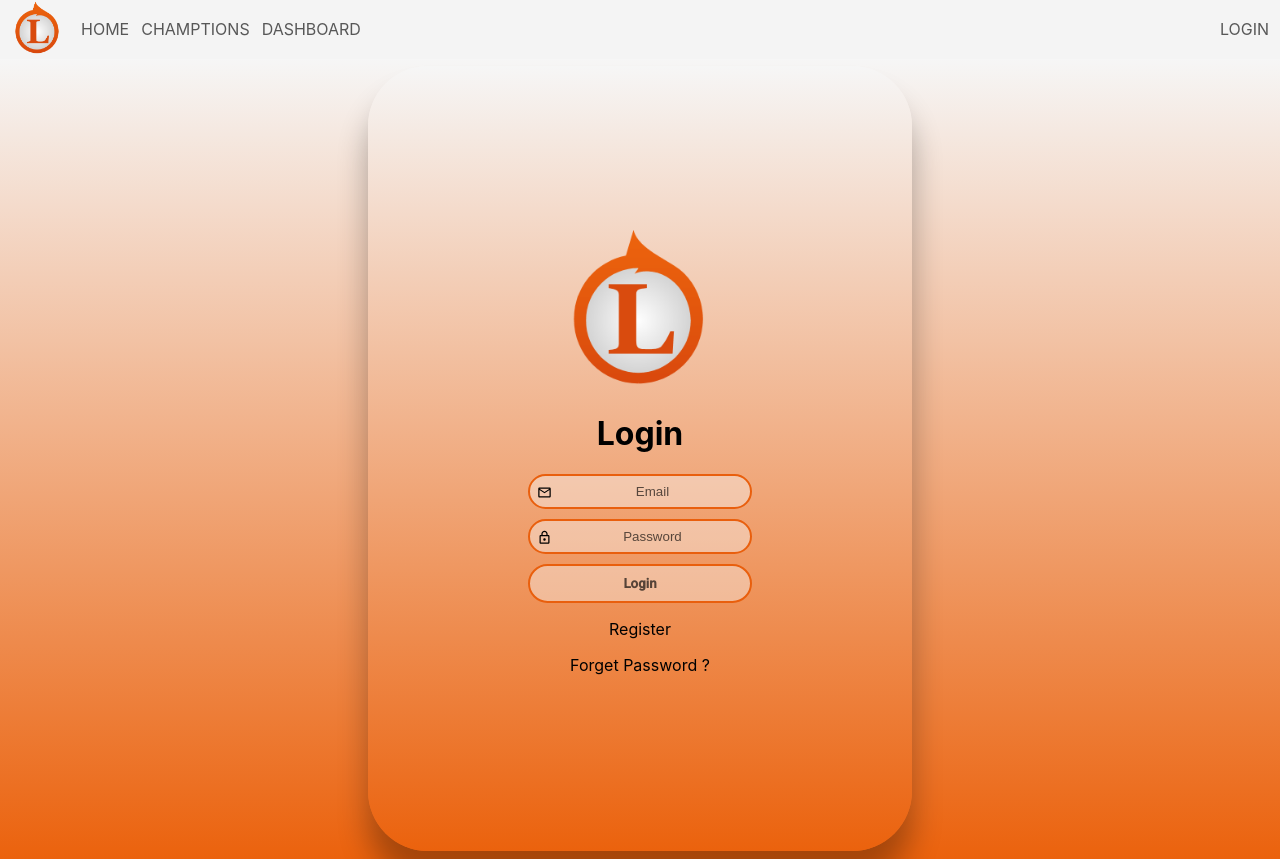
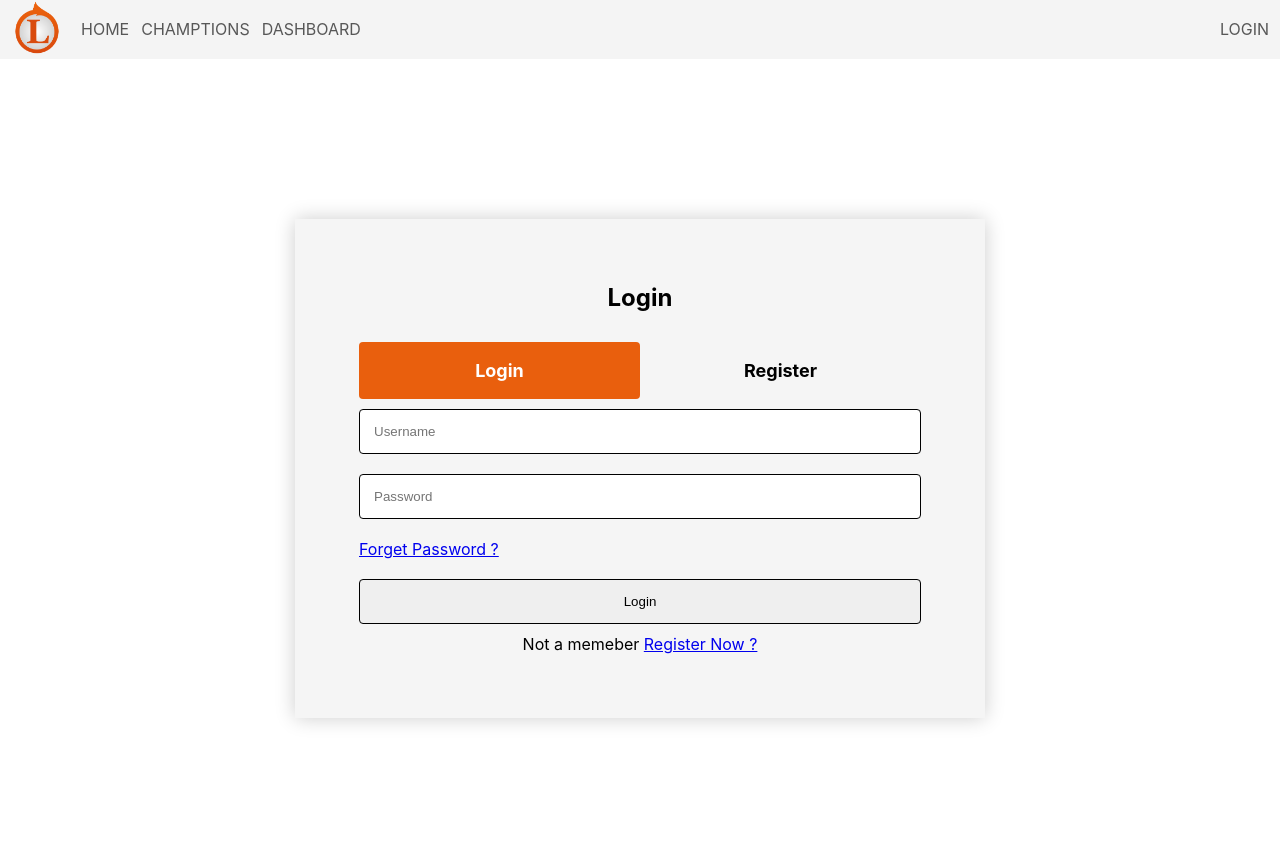
Before and after one commit to AbdelrahmanXMohamed/League_of_League, a React (Create React App) app: page /login in a window 1280 px wide. After the commit the page ends 800 px from the top, so only its background shows below. Built offline with nearby package versions, Linux system fonts and the light colour scheme.

Commit message:
fix login

```diff
--- a/src/App.js
+++ b/src/App.js
@@ -17,22 +17,22 @@ function App() {
         <Route exact path="/">
           <Home />
         </Route>
-        <Route exact path="/Champtions">
+        <Route exact path="/champtions">
           <Champtions />
         </Route>
-        <Route path="/Champtions/Profile/:id">
+        <Route path="/champtions/profile/:id">
           <ChampProfile />
         </Route>
-        <Route path="/Login">
+        <Route path="/login">
           <Login />
         </Route>
-        <Route path="/Register">
+        <Route path="/register">
           <Register />
         </Route>
-        <Route path="/ForgetPassword">
+        <Route path="/forget_password">
           <ForgetPassword />
         </Route>
-        <Route path="/Dashboard">
+        <Route path="/dashboard">
           <Dashboard />
         </Route>
         <Route path="*">
--- a/src/components/Navbar.js
+++ b/src/components/Navbar.js
@@ -11,7 +11,7 @@ const Navbar = () => {
   }
   return (
     <div className={navbar ? "Navbar" : "Navbar animationReflect"}>
-      <MenuIcon className="makeItColor Toggle" onClick={() => handleNavbar()} style={{ fontSize: "34px" }} />
+      <MenuIcon className="makeItColor Toggle" onClick={() => handleNavbar()} />
       <div className="logo">
         <img src={Logo} width="75px" alt="logo" />
       </div>
--- a/src/index.js
+++ b/src/index.js
@@ -1,6 +1,5 @@
 import React from 'react';
 import ReactDOM from 'react-dom';
-import './index.css';
 import App from './App';
 import reportWebVitals from './reportWebVitals';
 
--- a/src/pages/ChampProfile.js
+++ b/src/pages/ChampProfile.js
@@ -12,7 +12,7 @@ const ChampProfile = (props) => {
       setChampdata(data.data[`${id}`])
       setVersion(data.version)
     })
-  })
+  }, [id])
   return (
     <>
       <div className="ChampProfile">
--- a/src/pages/Champtions.js
+++ b/src/pages/Champtions.js
@@ -1,7 +1,6 @@
 import React, { useState, useEffect } from "react";
 import ChamptionsCard from "../components/ChamptionsCard";
 import Loading from "../components/Loading";
-import { Zoom } from "@material-ui/core";
 import axios from 'axios';
 
 const Champtions = () => {
@@ -17,6 +16,7 @@ const Champtions = () => {
         setChampdata(champtions)
       }
     )
+
   }, []);
   return (
     <>
@@ -27,15 +27,7 @@ const Champtions = () => {
 
           {champdata.map((champ, index) =>
 
-            <Zoom
-              key={index}
-              in={true}
-              style={{
-                transitionDelay: `${index * 400}ms`,
-              }}
-            >
-              <ChamptionsCard champ={champ} />
-            </Zoom>
+            <ChamptionsCard key={index} champ={champ} />
 
           )}
 
--- a/src/pages/Login.js
+++ b/src/pages/Login.js
@@ -1,23 +1,25 @@
 import React, { useRef, useState } from "react";
-import MailOutlineIcon from "@material-ui/icons/MailOutline";
-import LockOutlinedIcon from "@material-ui/icons/LockOutlined";
-import Logo from "../resource/Logo.png";
-import { useHistory } from "react-router-dom";
+// import MailOutlineIcon from "@material-ui/icons/MailOutline";
+// import LockOutlinedIcon from "@material-ui/icons/LockOutlined";
+// import Logo from "../resource/Logo.png";
+import { Link, useHistory } from "react-router-dom";
+
 
 const Login = () => {
   let history = useHistory();
-  const email = useRef(null);
-  const password = useRef(null);
+  history.location.pathname.replace("/", "")
+  const username = useRef("");
+  const password = useRef("");
   const [faded, setfaded] = useState(false);
-  const handleLogin = (email, password) => {
-    console.log("email : " + email);
+  const handleLogin = (username, password) => {
+    console.log("username : " + username);
     console.log("password : " + password);
   };
   const handleSubmit = (e) => {
     e.preventDefault();
-    const emailData = email.current.value;
+    const usernameData = username.current.value;
     const passwordData = password.current.value;
-    handleLogin(emailData, passwordData);
+    handleLogin(usernameData, passwordData);
   };
   const redirect = (e) => {
     setfaded(true);
@@ -25,6 +27,32 @@ const Login = () => {
     setTimeout(() => history.push(`/${e.target.id}`), 500);
   };
   return (
+    <>
+      <div className="Form">
+        <h2>Login</h2>
+        <div className="Sign">
+          <Link className={history.location.pathname.replace("/", "") === "login" ? "login active" : "login"} to="/login">
+            Login
+          </Link>
+          <Link className={history.location.pathname.replace("/", "") === "register" ? "register active" : "register"} to="/register">
+            Register
+          </Link>
+        </div>
+        <form onSubmit={handleSubmit}>
+          <input type="text" ref={username} name="username" placeholder="Username" />
+          <input type="password" ref={password} name="password" placeholder="Password" />
+          <Link to="/forget_password">Forget Password ?</Link>
+          <input type="submit" value="Login" />
+
+        </form>
+        <p>Not a memeber <Link to="/forget_password">Register Now ?</Link></p>
+      </div>
+    </>
+  );
+};
+
+export default Login;
+/*
     <>
       <div className={"Login"}>
         <form onSubmit={handleSubmit}>
@@ -71,8 +99,4 @@ const Login = () => {
           </div>
         </form>
       </div>
-    </>
-  );
-};
-
-export default Login;
+    </>*/
--- a/src/style/styles.scss
+++ b/src/style/styles.scss
@@ -10,6 +10,25 @@
   font-family: Manga_Temple;
   src: url(/src/resource/manga_temple/mangatb.ttf);
 }
+* {
+  margin: 0;
+  padding: 0;
+  box-sizing: border-box;
+}
+body {
+  margin: 0;
+  font-family: -apple-system, BlinkMacSystemFont, "Segoe UI", "Roboto", "Oxygen",
+    "Ubuntu", "Cantarell", "Fira Sans", "Droid Sans", "Helvetica Neue",
+    sans-serif;
+
+  -webkit-font-smoothing: antialiased;
+  -moz-osx-font-smoothing: grayscale;
+}
+
+code {
+  font-family: source-code-pro, Menlo, Monaco, Consolas, "Courier New",
+    monospace;
+}
 
 .Navbar {
   display: flex;
@@ -18,10 +37,6 @@
   position: relative;
   margin-bottom: 0;
   transition: 1s;
-  &.animationReflect {
-    margin-bottom: 60px;
-    transition: 1s;
-  }
 
   .mobileNav {
     @media (max-width: 550px) {
@@ -76,6 +91,7 @@
     &.Toggle {
       display: none;
       @media (max-width: 550px) {
+        font-size: 48px;
         display: block !important;
         margin-right: -14px;
         z-index: 1;
@@ -90,21 +106,96 @@
   .right {
     margin: 0 5px 0 auto;
   }
+
+  @media (max-width: 550px) {
+    &.animationReflect {
+      margin-bottom: 60px;
+      transition: 1s;
+    }
+  }
 }
 
-.Login {
+.Form {
+  display: flex;
+  width: fit-content;
+  justify-content: center;
+  flex-direction: column;
+  align-items: center;
+  box-shadow: 0px 0 19px rgba(0, 0, 0, 0.2);
+  //margin: 25% auto;
+  padding: 75px;
+  gap: 10px;
+  background-color: whitesmoke;
+  margin: 0 auto;
+  width: 30%;
+  position: relative;
+  top: 25vh;
+  padding-top: 40px;
+  h2 {
+    padding-bottom: 20px;
+  }
+  .Sign {
+    display: grid;
+    grid-template-columns: 1fr 1fr;
+    text-align: center;
+    width: 100%;
+
+    .login,
+    .register {
+      padding: 18px;
+      text-decoration: none;
+      color: black;
+      font-weight: 700;
+      font-size: large;
+      &:hover {
+        color: #000;
+      }
+      &.active {
+        background-color: $CommonColor1;
+        border-radius: 4px;
+        color: white;
+      }
+    }
+  }
+  form {
+    display: flex;
+    flex-direction: column;
+    gap: 20px;
+    width: 100%;
+    input {
+      padding: 14px;
+      border-radius: 4px;
+      border: 1px solid black;
+      outline: none;
+    }
+  }
+  @media (max-width: 1427px) and(min-width:700px) {
+    padding: 5%;
+    top: 20vh;
+    width: calc(50% + 50px);
+  }
+  @media (min-width: 500px) and (max-width: 700px) {
+    padding: 60px;
+    top: 10vh;
+    width: calc(100% - 190px);
+  }
+  @media (min-width: 375px) and (max-width: 550px) {
+    padding: 60px;
+    top: 10vh;
+    width: 92%;
+  }
+}
+
+/*.Login {
   display: grid;
   height: 100vh;
   place-items: center;
-  animation: showing $fadeAnimationdurationLogin;
-  background: $GradriantBackground1;
-  background: $GradriantBackground2;
-  background: $GradriantBackground3;
+
   form {
-    background: $GradriantBackground1;
-    background: $GradriantBackground2;
-    background: $GradriantBackground3;
-    padding: 10rem;
+    // background: $GradriantBackground1;
+    // background: $GradriantBackground2;
+    // background: $GradriantBackground3;
+    padding: 14px;
     // border: 10px solid $CommonColor1;
     text-align: center;
     //position: relative;
@@ -177,7 +268,7 @@
       padding: 3em;
     }
   }
-}
+}*/
 .Loading .middle {
   display: grid;
   height: 100vh;
@@ -372,10 +463,13 @@
       border-right: 0;
       h2 {
         font-family: Manga_Temple, cursive;
+        line-height: 3;
       }
       .lore {
         font-family: "Architects Daughter", cursive;
         font-weight: bold;
+        list-style-position: inside;
+        line-height: 1.75;
       }
     }
   }
```
Also changed, not shown: src/style/styles.css.
